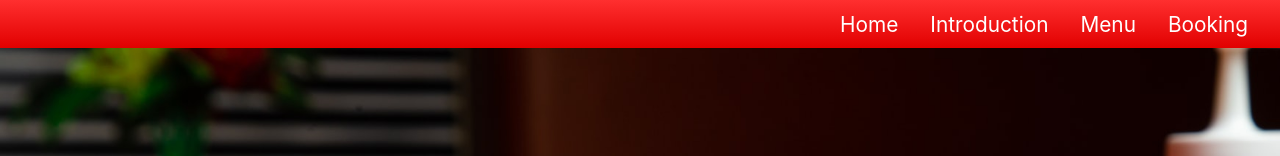
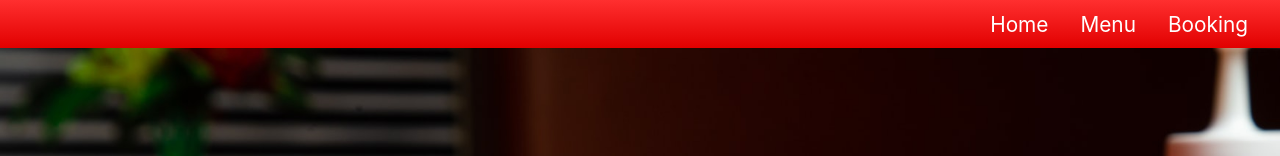
Before and after one commit to CsabaKralik/Book-a-table, a React (Create React App) app: page / in a window 1280 px wide. Shown: the top 156 px of the page. Built offline with nearby package versions, Linux system fonts and the light colour scheme; the HTML template or start-up script is replaced by a standard one.

Commit message:
fix navigation

```diff
--- a/src/App.js
+++ b/src/App.js
@@ -7,6 +7,7 @@ import Intro from "./Intro";
 function App() {
   return (
     <div className="App">
+      <Navbar />
       <Landing />
       <Intro />
       <Menu />
--- a/src/comps/landing/navbar.js
+++ b/src/comps/landing/navbar.js
@@ -3,9 +3,8 @@ import { Link } from "react-router-dom";
 function Navbar() {
   return (
     <header id="navbar">
-      <a href="#Landing">Home</a>
-      <a href="#Intro">Introduction</a>
-      <a href="#Menu">Menu</a>
+      <Link to="/">Home</Link>
+      <Link to="/Menu">Menu</Link>
       <Link to="/Booking">Booking</Link>
     </header>
   );
--- a/src/index.js
+++ b/src/index.js
@@ -8,6 +8,7 @@ import Footer from "./comps/footer/footer";
 //
 import { BrowserRouter, Routes, Route } from "react-router-dom";
 import Booking from "./comps/booking/Booking";
+import Menu from "./comps/menu/Menu";
 
 ReactDOM.render(
   <React.StrictMode>
@@ -16,6 +17,7 @@ ReactDOM.render(
       <Routes>
         <Route path="/" element={<App />} />
         <Route path="booking" element={<Booking />} />
+        <Route path="menu" element={<Menu />} />
       </Routes>
       <Footer />
     </BrowserRouter>
```
